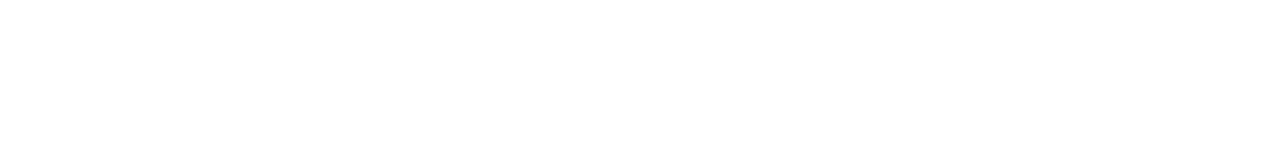
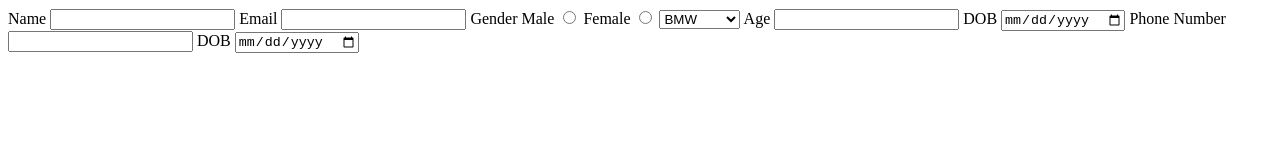
Before and after one commit to acciojob/signup-form-car-deniljohn27, a website: page main.html in a window 1280 px wide. Drawn offline with Linux system fonts and the light colour scheme.

Commit message:
created a submission

```diff
--- a/main.html
+++ b/main.html
@@ -8,6 +8,41 @@
 
 <body>
 	<!-- the entire body must be written by student -->
+	<form method="post">
+		<label for="name">Name</label>
+		<input type="text" id="name">
+
+		<label for="name">Email</label>
+		<input type="email" id="email">
+
+		<label for="gender">Gender</label>
+
+		<label for="gender_m">Male</label>
+		<input type="radio" id="gender_m">
+		<label for="gender_f">Female</label>
+		<input type="radio" id="gender_f">
+
+		<label for="cars"></label>
+		<select>
+			<option id="cars">BMW</option>
+			<option id="cars">Audi</option>
+			<option id="cars">Mercedez</option>
+		</select>
+
+		<label for="age">Age</label>
+		<input type="number" id="age">
+
+		<label for="dob">DOB</label>
+		<input type="date" id="dob">
+
+		<label for="tel">Phone Number</label>
+		<input type="tel" id="tel">
+
+		<label for="dob">DOB</label>
+		<input type="date" id="dob">
+
+
+	</form>
     <script type="text/javascript" src="./script.js">
 </script>
 
```
